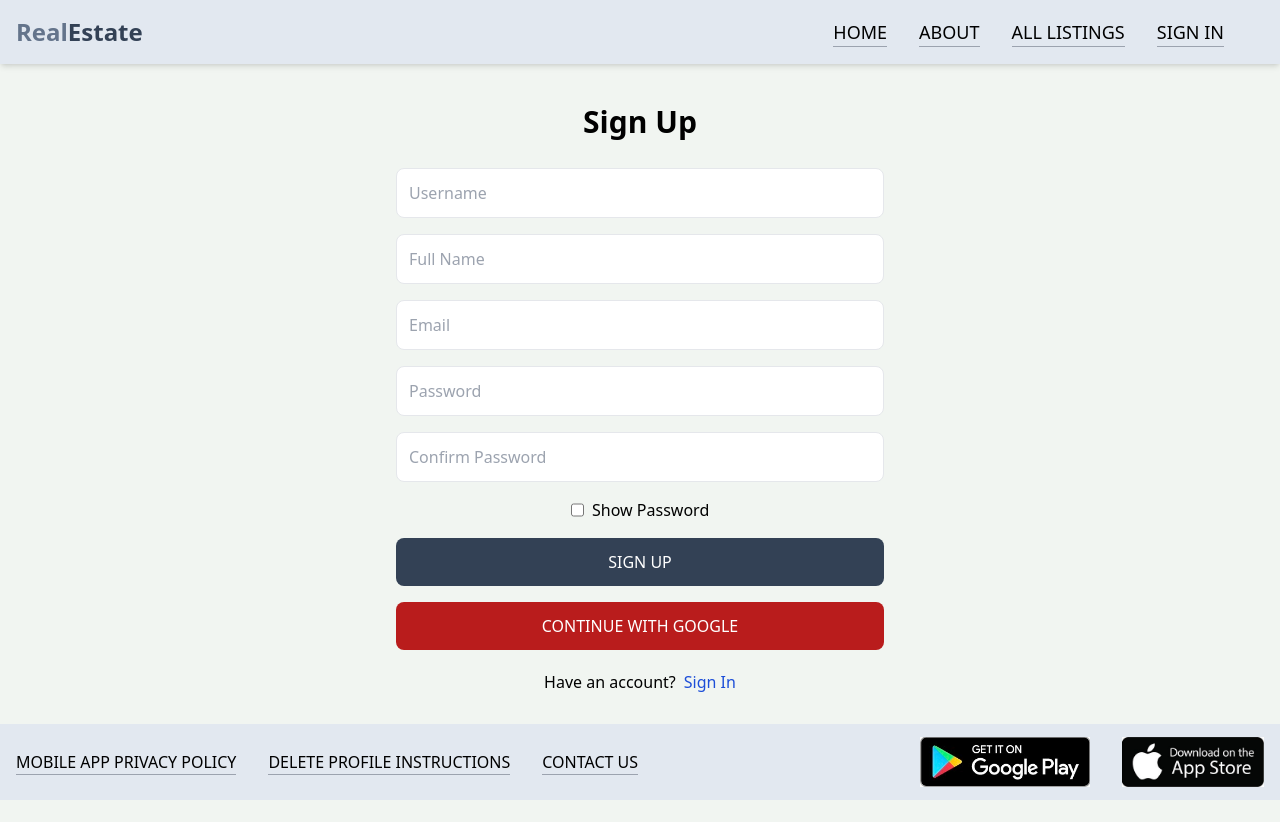
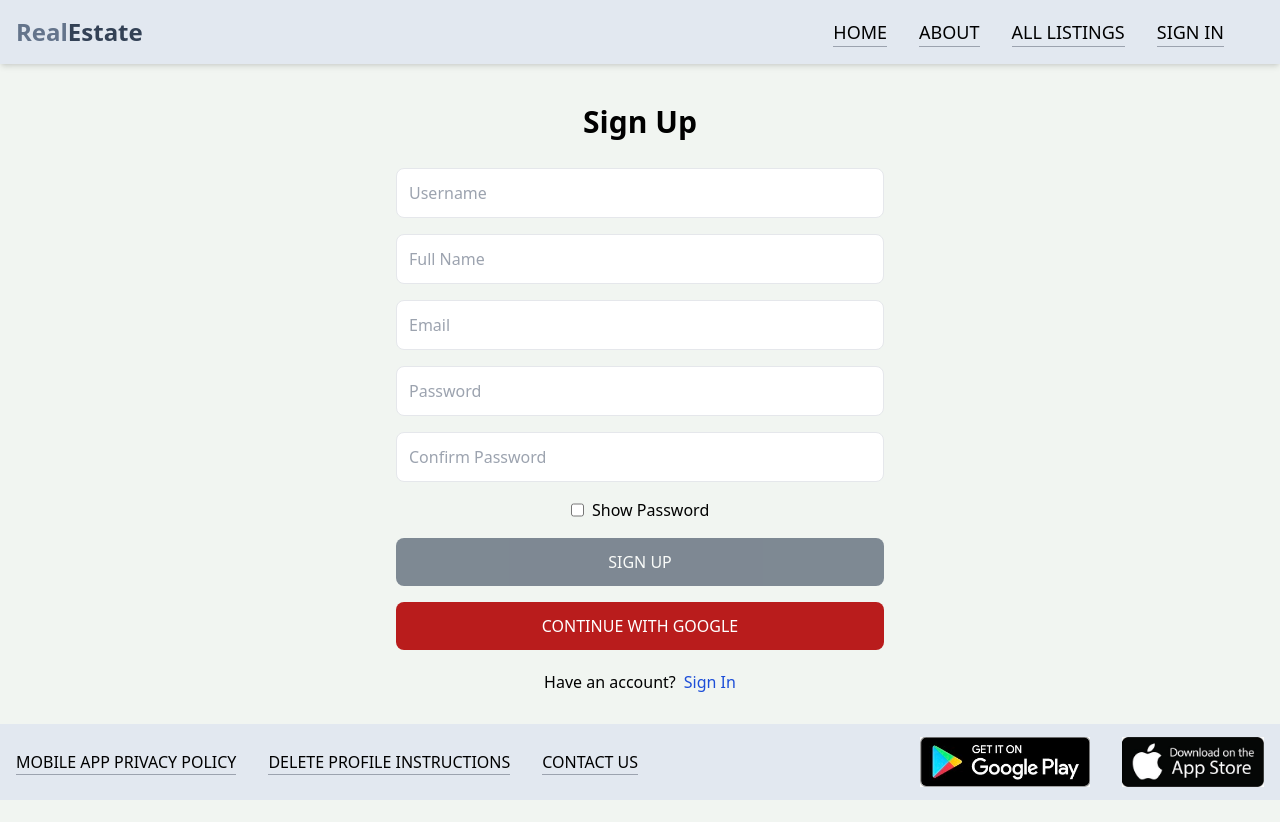
Before and after one commit to aunshpatel/realestate, a React (Vite) app in the folder client/: page /sign-up in a window 1280 px wide. Built offline with nearby package versions, Linux system fonts and the light colour scheme; no server answers.

Commit message:
Update confirm password function

```diff
--- a/client/src/pages/SignUp.jsx
+++ b/client/src/pages/SignUp.jsx
@@ -7,13 +7,16 @@ export default function SignUp() {
   const [error, setError] = useState(null);
   const [loading, setLoading] = useState(false);
   const [isPasswordSame, setIsPasswordSame] = useState(false);
+  const [isButtonDisabled, setIsButtonDisabled] = useState(false);
   const navigate = useNavigate();
 
   function validationTextToggle() {
     if(confirmpassword.value == '' && password.value == '') {
       setIsPasswordSame(true);
+      setIsButtonDisabled(true);
     } else {
       setIsPasswordSame(false);
+      setIsButtonDisabled(false);
     }
   }
 
@@ -42,9 +45,11 @@ export default function SignUp() {
     if(confirmpassword.value == password.value) {
       console.log('same passwords');
       setIsPasswordSame(true);
+      setIsButtonDisabled(false);
     } else {
       console.log('not same passwords');
       setIsPasswordSame(false);
+      setIsButtonDisabled(true);
     }
 
     // if(confirmpassword.value != '' && password.value != '') {
@@ -120,7 +125,7 @@ export default function SignUp() {
           <input type="checkbox" onClick={passwordToggle} /> &nbsp; Show Password
         </div>
 
-        <button disabled={!isPasswordSame || loading} id="signUp" className='bg-slate-700 text-white p-3 rounded-lg uppercase hover:placeholder-opacity-95 disabled:opacity-60 disabled:cursor-not-allowed' onChange={handleChange}>
+        <button disabled={isButtonDisabled || loading} id="signUp" className='bg-slate-700 text-white p-3 rounded-lg uppercase hover:placeholder-opacity-95 disabled:opacity-60 disabled:cursor-not-allowed' onChange={handleChange}>
           {loading?'Loading':'Sign Up'}
         </button>
         <OAuth />
```
